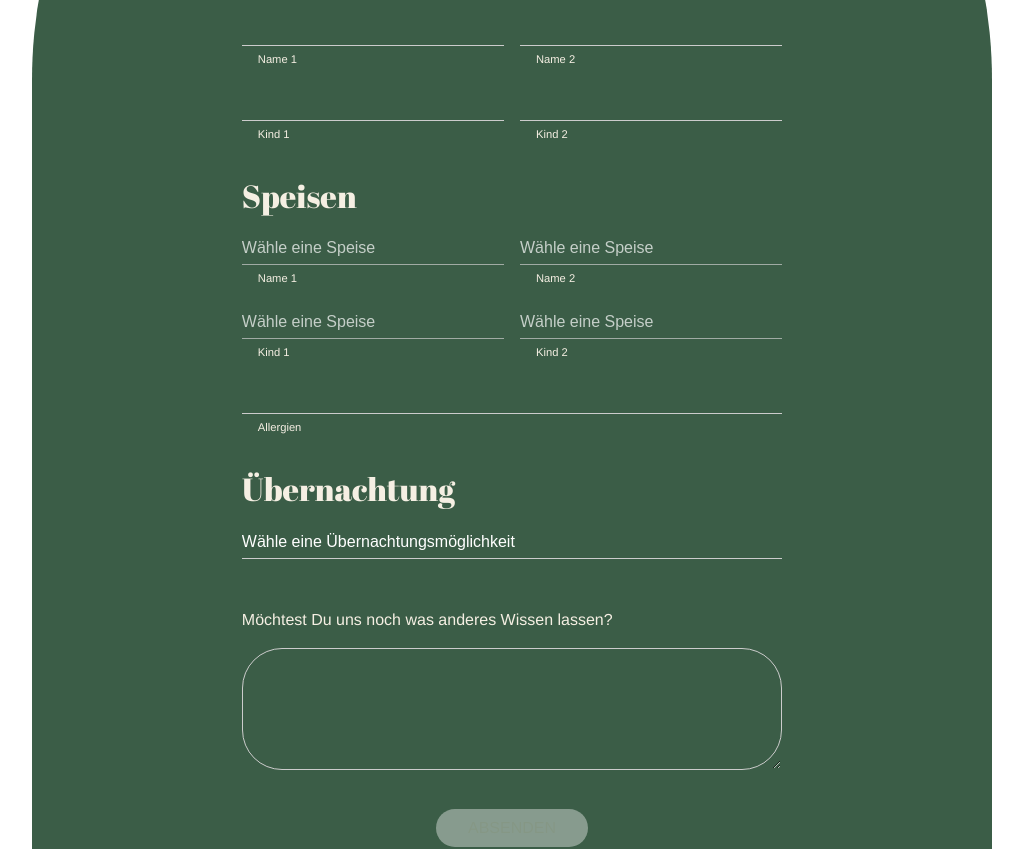
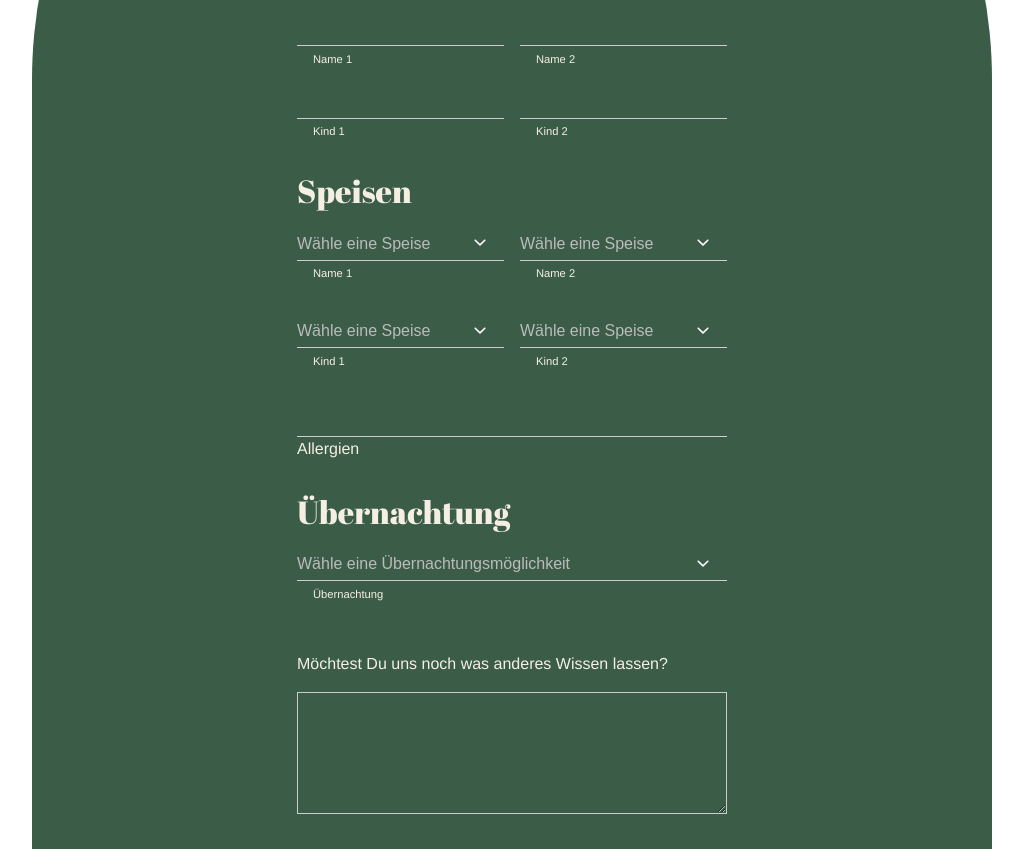
Before and after one commit to aaronbullinger/weddingCake, a Vue app in the folder wedding-jaron/: page /rueckmeldung in a window 1280 px wide. Shown: the part 960-1809 px from the top of the page, without its empty margins (128-1151 px from the left). Built offline with nearby package versions, Linux system fonts and the light colour scheme.

Commit message:
Style Formular

```diff
--- a/wedding-jaron/src/components/rueckmeldung/Formular.vue
+++ b/wedding-jaron/src/components/rueckmeldung/Formular.vue
@@ -15,87 +15,127 @@
           <div class="row">
             <div class="input-group">
               <input v-model="form.name1" placeholder="" />
-              <label class="input-label">Name 1</label>
+              <label>Name 1</label>
             </div>
             <div class="input-group">
               <input v-model="form.name2" placeholder="" />
-              <label class="input-label">Name 2</label>
+              <label>Name 2</label>
             </div>
           </div>
           <div class="row">
             <div class="input-group">
               <input v-model="form.kind1" placeholder="" />
-              <label class="input-label">Kind 1</label>
+              <label>Kind 1</label>
             </div>
             <div class="input-group">
               <input v-model="form.kind2" placeholder="" />
-              <label class="input-label">Kind 2</label>
+              <label>Kind 2</label>
             </div>
           </div>
         </div>
       </section>
 
+      <!-- Speisen -->
       <section>
         <h2>Speisen</h2>
         <div class="speisen">
-          <div :style="{ color: !form.kind1 ? '#bbb' : 'inherit' }">
-            <select id="speise1" :disabled="!form.name1" v-model="form.speise1">
+          <div class="dropdown-wrapper" :style="{ color: !form.kind1 ? '#bbb' : 'inherit' }">
+            <select
+              id="speise1"
+              v-model="form.speise1"
+              @mousedown="handleDropdownClick('speise1', $event)"
+              :class="{ 'disabled-style': !form.name1 }"
+            >
               <option disabled value="">Wähle eine Speise</option>
               <option value="Fleisch">Fleisch</option>
               <option value="Vegetarisch">Vegetarisch</option>
               <option value="Fisch">Fisch</option>
               <option value="Vegan">Vegan</option>
             </select>
+            <i class="dropdown-icon"><font-awesome-icon :icon="['fas', 'chevron-down']" /></i>
             <label for="speise1">{{ form.name1 ? form.name1 : 'Name 1' }}</label>
           </div>
-          <div :style="{ color: !form.kind1 ? '#bbb' : 'inherit' }">
-            <select id="speise2" :disabled="!form.name2" v-model="form.speise2">
+
+          <div class="dropdown-wrapper" :style="{ color: !form.kind1 ? '#bbb' : 'inherit' }">
+            <select
+              id="speise2"
+              v-model="form.speise2"
+              @mousedown="handleDropdownClick('speise2', $event)"
+              :class="{ 'disabled-style': !form.name2 }"
+            >
               <option disabled value="">Wähle eine Speise</option>
               <option value="Fleisch">Fleisch</option>
               <option value="Vegetarisch">Vegetarisch</option>
               <option value="Fisch">Fisch</option>
               <option value="Vegan">Vegan</option>
             </select>
+            <i class="dropdown-icon"><font-awesome-icon :icon="['fas', 'chevron-down']" /></i>
             <label for="speise2">{{ form.name2 ? form.name2 : 'Name 2' }}</label>
           </div>
-          <div :style="{ color: !form.kind1 ? '#bbb' : 'inherit' }">
-            <select id="speise3" :disabled="!form.kind1" v-model="form.speise3">
+
+          <div class="dropdown-wrapper" :style="{ color: !form.kind1 ? '#bbb' : 'inherit' }">
+            <select
+              id="speise3"
+              v-model="form.speise3"
+              @mousedown="handleDropdownClick('speise3', $event)"
+              :class="{ 'disabled-style': !form.kind1 }"
+            >
               <option disabled value="">Wähle eine Speise</option>
               <option value="Fleisch">Fleisch</option>
               <option value="Vegetarisch">Vegetarisch</option>
               <option value="Fisch">Fisch</option>
               <option value="Vegan">Vegan</option>
             </select>
+            <i class="dropdown-icon"><font-awesome-icon :icon="['fas', 'chevron-down']" /></i>
             <label for="speise3">{{ form.kind1 ? form.kind1 : 'Kind 1' }}</label>
           </div>
-          <div :style="{ color: !form.kind2 ? '#bbb' : 'inherit' }">
-            <select id="speise4" :disabled="!form.kind2" v-model="form.speise4">
+
+          <div class="dropdown-wrapper" :style="{ color: !form.kind2 ? '#bbb' : 'inherit' }">
+            <select
+              id="speise4"
+              v-model="form.speise4"
+              @mousedown="handleDropdownClick('speise4', $event)"
+              :class="{ 'disabled-style': !form.kind2 }"
+            >
               <option disabled value="">Wähle eine Speise</option>
               <option value="Fleisch">Fleisch</option>
               <option value="Vegetarisch">Vegetarisch</option>
               <option value="Fisch">Fisch</option>
               <option value="Vegan">Vegan</option>
             </select>
+            <i class="dropdown-icon"><font-awesome-icon :icon="['fas', 'chevron-down']" /></i>
             <label for="speise4">{{ form.kind2 ? form.kind2 : 'Kind 2' }}</label>
           </div>
         </div>
 
         <div class="allergien">
-          <input v-model="form.allergien" />
-          <label class="allergien-label" for="allergien">Allergien</label>
+          <input v-model="form.allergien" id="allergien" />
+          <label for="allergien">Allergien</label>
         </div>
-
       </section>
 
+      <!-- Übernachtung -->
       <section>
         <h2>Übernachtung</h2>
         <div class="uebernachtung">
-          <select  v-model="form.uebernachtung">
+          <div
+            class="dropdown-wrapper"
+            :style="{ color: !isAnyNameFilled ? '#bbb' : 'inherit' }"
+          >
+            <select
+              v-model="form.uebernachtung"
+              :class="{ 'disabled-style': !isAnyNameFilled }"
+              @mousedown="handleDropdownClick('uebernachtung', $event)"
+              id="uebernachtung"
+            >
               <option disabled value="">Wähle eine Übernachtungsmöglichkeit</option>
               <option value="Zuhause">Übernachtung zu Hause</option>
               <option value="Camping">Campen vor Ort</option>
               <option value="Hotel">Übernachtung im Hotel (Bitte selbst reservieren)</option>
             </select>
+            <i class="dropdown-icon"><font-awesome-icon :icon="['fas', 'chevron-down']" /></i>
+            <label for="uebernachtung">Übernachtung</label>
+          </div>
         </div>
       </section>
 
@@ -115,6 +155,7 @@
         Absenden
       </button>
     </form>
+
     <!-- Pop-up Overlay -->
     <div
       v-if="submitMessage"
@@ -155,10 +196,9 @@ export default {
   },
   methods: {
     async handleSubmit() {
-// Sicherheits-Check: Formular wirklich gültig?
       if (!this.isFormValid) {
         this.submitStatus = 'error';
-  this.submitMessage = 'Oh Oh. Bitte fülle entsprechende Felder aus.Bisher hast du etwas vergessen?';
+        this.submitMessage = 'Oh Oh. Es sieht so aus, als hättest du noch nicht alle Felder ausgefüllt.';
         return;
       }
 
@@ -186,7 +226,6 @@ try {
 
         this.submitStatus = 'success';
         this.submitMessage = 'Juhuuu! Wir freuen uns.';
-
         this.resetForm();
       } catch (error) {
         console.error(error);
@@ -208,31 +247,62 @@ try {
         nachricht: ''
       };
     },
-  // neue Methode zum Schließen
+    handleDropdownClick(nameField: keyof typeof this.form, event: MouseEvent) {
+      const nameRequiredMap: Record<string, keyof typeof this.form> = {
+        speise1: 'name1',
+        speise2: 'name2',
+        speise3: 'kind1',
+        speise4: 'kind2',
+        uebernachtung: 'name1', // prüfen wir über isAnyNameFilled
+      };
+      const requiredField = nameRequiredMap[nameField];
+
+      // Übernachtung: mindestens ein Name
+      if (nameField === 'uebernachtung' && !this.isAnyNameFilled) {
+        event.preventDefault();
+        this.submitStatus = 'error';
+        this.submitMessage =
+          'Bitte trage zuerst mindestens einen Namen ein, damit wir wissen, für wen die Übernachtung ist.';
+        return false;
+      }
+
+      // Speisen: spezielles Namensfeld prüfen
+      if (['speise1','speise2','speise3','speise4'].includes(nameField) && !this.form[requiredField]) {
+        event.preventDefault();
+        this.submitStatus = 'error';
+        this.submitMessage =
+          'Bitte trage zuerst einen Namen für dieses Feld ein, damit wir wissen, für wen die Speise ist.';
+        return false;
+      }
+
+      return true; // Dropdown öffnet sich normal
+    },
     closePopup() {
       this.submitMessage = '';
     }
   },
-
   watch: {
     submitMessage(val) {
       document.body.style.overflow = val ? 'hidden' : '';
     }
   },
-
   computed: {
     isFormValid(): boolean {
-    // Pflichtfelder
       if (!this.form.name1) return false;
       if (!this.form.uebernachtung) return false;
-
-    // Speise nur nötig, wenn Name existiert
       if (this.form.name1 && !this.form.speise1) return false;
       if (this.form.name2 && !this.form.speise2) return false;
       if (this.form.kind1 && !this.form.speise3) return false;
       if (this.form.kind2 && !this.form.speise4) return false;
-
       return true;
+    },
+    isAnyNameFilled(): boolean {
+      return !!(
+        this.form.name1 ||
+        this.form.name2 ||
+        this.form.kind1 ||
+        this.form.kind2
+      );
     }
   }
 };
@@ -240,7 +310,6 @@ computed: {
 
 <style scoped lang="scss">
 .background-card {
-  // Mobile - Vollbreite mit perfekter Zentrierung
   @media (max-width: 768px) {
     width: 100vw;
     margin-left: calc(50% - 50vw);
@@ -255,14 +324,8 @@ computed: {
 }
 
 .description {
-  // Mobile description
-  @media (max-width: 768px) {
-    margin-bottom: 3rem;
-  }
-
-  @media (max-width: 480px) {
-    margin-bottom: 2rem;
-  }
+  @media (max-width: 768px) { margin-bottom: 3rem; }
+  @media (max-width: 480px) { margin-bottom: 2rem; }
 }
 
 .formular {
@@ -270,15 +333,8 @@ computed: {
   margin: 2rem auto;
   font-family: Helvetica, sans-serif;
 
-  // Mobile formular
-  @media (max-width: 768px) {
-    max-width: 100%;
-    margin: 1rem auto;
-  }
-
-  @media (max-width: 480px) {
-    margin: 0.5rem auto;
-  }
+  @media (max-width: 768px) { max-width: 100%; margin: 1rem auto; }
+  @media (max-width: 480px) { margin: 0.5rem auto; }
 }
 
 p {
@@ -286,16 +342,8 @@ p {
   font-size: 1rem;
   margin-bottom: 2rem;
 
-  // Mobile
-  @media (max-width: 768px) {
-    font-size: 0.8rem;
-    margin-bottom: 3rem;
-  }
-
-  @media (max-width: 480px) {
-    font-size: 0.75rem;
-    margin-bottom: 2rem;
-  }
+  @media (max-width: 768px) { font-size: 0.8rem; margin-bottom: 3rem; }
+  @media (max-width: 480px) { font-size: 0.75rem; margin-bottom: 2rem; }
 }
 
 h2 {
@@ -305,62 +353,48 @@ h2 {
   font-family: Abril Fatface, serif;
   color: $sandstein-color;
 
-  // Mobile
-  @media (max-width: 768px) {
-    font-size: 1.6rem;
-    margin: 1.5rem 0 0.8rem 0;
+  @media (max-width: 768px) { font-size: 1.6rem; margin: 1.5rem 0 0.8rem 0; }
+  @media (max-width: 480px) { font-size: 1.4rem; margin: 1rem 0 0.6rem 0; }
 }
 
-  @media (max-width: 480px) {
-    font-size: 1.4rem;
-    margin: 1rem 0 0.6rem 0;
-  }
-}
-
+/* ----------------------------
+   Reihen / Inputs
+---------------------------- */
 .personen .row {
   display: flex;
   flex-direction: row;
   gap: 1rem;
   padding-bottom: 1rem;
 
-  // Mobile - Stack vertically
-  @media (max-width: 768px) {
-    flex-direction: column;
-    gap: 0.8rem;
+  @media (max-width: 768px) { flex-direction: column; gap: 0.8rem; }
+  @media (max-width: 480px) { gap: 0.6rem; }
 }
 
-  @media (max-width: 480px) {
-    gap: 0.6rem;
-  }
-}
+.personen .row:last-child { padding-bottom: 0; }
+.personen .input-group { flex: 1 1 0; }
 
-.personen .row:last-child {
-  padding-bottom: 0;
-}
-
-.personen .input-group {
-  flex: 1 1 0;
-}
-
-.personen .input-label {
+/* ----------------------------
+   Einheitliches Label Styling für Inputs & Dropdowns
+---------------------------- */
+.input-group label,
+.dropdown-wrapper label {
+  display: block;
   margin-top: 0.3rem;
   padding-left: 1rem;
   font-size: 0.7rem;
-
-  // Mobile
-  @media (max-width: 768px) {
-    font-size: 0.7rem;
+  color: $sandstein-color;
+  font-family: inherit;
 }
 
-  @media (max-width: 480px) {
-    font-size: 0.7rem;
-  }
+/* Textarea spezielles Label */
+.label-textarea {
+  font-size: 1rem;
+  margin: 3rem 0 1rem 0;
 }
 
-.personen .input-group input {
-  width: 100%;
-}
-
+/* ----------------------------
+   Speisen Grid
+---------------------------- */
 .speisen {
   display: grid;
   grid-template-columns: 1fr 1fr;
@@ -368,213 +402,139 @@ h2 {
   gap: 1rem;
   margin-bottom: 1rem;
 
-  // Mobile - Single column
-  @media (max-width: 768px) {
-    grid-template-columns: 1fr;
-    gap: 0.8rem;
+  @media (max-width: 768px) { grid-template-columns: 1fr; gap: 0.8rem; }
+  @media (max-width: 480px) { gap: 0.6rem; }
 }
 
-  @media (max-width: 480px) {
-    gap: 0.6rem;
-  }
+/* ----------------------------
+   Übernachtung
+---------------------------- */
+.uebernachtung {
+  font-size: 0.7rem;
+  margin-bottom: 2rem;
+
+  @media (max-width: 768px) { margin-bottom: 1.5rem; }
+  @media (max-width: 480px) { margin-bottom: 1rem; }
 }
 
-.speisen label {
-  margin-top: 0.3rem;
-  padding-left: 1rem;
-  font-size: 0.7rem;
-  color: $sandstein-color;
+/* ----------------------------
+   Inputs, Selects, Textarea
+---------------------------- */
+input,
+select,
+textarea {
+  background: transparent;
+  border: none;
+  border-bottom: 1px solid #ccc;
+  border-radius: 0;
+  padding: 0.5rem 0;
+  font-size: 1rem;
+  color: white;
+  outline: none;
+  caret-color: white;
 
-  // Mobile
-  @media (max-width: 768px) {
-    font-size: 0.8rem;
-  }
-
-  @media (max-width: 480px) {
-    font-size: 0.75rem;
-  }
-}
-
-.allergien-label {
-  margin-top: 0.3rem;
-  padding-left: 1rem;
-  font-size: 0.7rem;
-
-  // Mobile
-  @media (max-width: 768px) {
-    font-size: 0.8rem;
-  }
-
-  @media (max-width: 480px) {
-    font-size: 0.75rem;
-  }
-}
-
-.uebernachtung {
-  margin-bottom: 2rem;
-
-  // Mobile
-  @media (max-width: 768px) {
-    margin-bottom: 1.5rem;
-  }
-
-  @media (max-width: 480px) {
-    margin-bottom: 1rem;
-  }
-}
-
-.nachricht label {
-  margin-top: 0.3rem;
-  padding-left: 1rem;
-  font-size: 0.7rem;
-
-  // Mobile
-  @media (max-width: 768px) {
-    font-size: 0.8rem;
-    padding-left: 0;
-    display: block;
-    margin-bottom: 0.5rem;
-  }
-
-  @media (max-width: 480px) {
-    font-size: 0.75rem;
-  }
-}
-
-.label-textarea {
-  font-size: 1rem;
-  margin: 3rem 0 1rem 0;
-}
-
-// Mobile input styling
-input, select {
-  background: transparent;   // Hintergrund transparent
-  border: none;              // alle Ränder entfernen
-  border-bottom: 1px solid #ccc; // nur untere Kontur
-  border-radius: 0;          // Rundung entfernen
-  padding: 0.5rem 0;         // vertikales Padding
-  font-size: 1rem;
-  outline: none;             // keine Standard-Focus-Outline
-  caret-color: white; /* Cursor weiß */
-  color: white;
-
-  input:focus,
-  select:focus {
-    border-bottom: 1px solid #ccc;    // bleibt unverändert
-    outline: none;                     // keine Focus-Umrandung
-    box-shadow: none;
-    caret-color: white;            // Cursor weiß im Focus                 // keine Schatten
-  }
-
-  // Mobile
-  @media (max-width: 768px) {
-    font-size: 0.7rem;
-    padding: 0.5rem 0.8rem;
-  }
-
-  @media (max-width: 480px) {
-    font-size: 0.7rem;
-    padding: 0.4rem 0.6rem;
-  }
-}
-
-select {
-  background: transparent;       // transparent
-  color: white;                  // Schriftfarbe
-  border: none;                  // alle Ränder entfernen
-  border-bottom: 1px solid #ccc; // nur Unterkante
-  border-radius: 0;              // keine Rundung
-  padding: 0.5rem 0;             // vertikales Padding
-  font-size: 1rem;
-  appearance: none;              // entfernt Standard-Pfeil
-  -webkit-appearance: none;
-  -moz-appearance: none;
-  outline: none;                 // keine Focus-Outline
-  caret-color: white;            // Cursor weiß
-  cursor: pointer; // <-- Cursor bei hover
-}
-
-/* Focus bleibt unverändert */
-select:focus {
+  &:focus,
+  &:active {
     border-bottom: 1px solid #ccc;
     outline: none;
     box-shadow: none;
     caret-color: white;
   }
 
+  @media (max-width: 768px) { font-size: 0.7rem; padding: 0.5rem 0.8rem; }
+  @media (max-width: 480px) { font-size: 0.7rem; padding: 0.4rem 0.6rem; }
+}
+
+/* Textarea Extras */
 textarea {
   resize: vertical;
   width: 100%;
   padding: 1.5rem 1.25rem;
-  font-size: 1rem;
-  border: 1px solid #ccc;      // kompletter Rahmen
-  background: transparent;
-  color: white;
-  outline: none;                // keine Focus-Outline
-  caret-color: white;
+  border: 1px solid #ccc;
 
   &:focus {
-    border-color: white;        // Rahmen beim Fokus hervorheben
-    box-shadow: 0 0 0 2px rgba(255, 255, 255, 0.2); // optional leichter Glow
+    border-color: white;
+    box-shadow: 0 0 0 2px rgba(255,255,255,0.2);
   }
 
-  // Mobile Anpassung
+  @media (max-width: 768px) { min-height: 3rem; padding: 0.5rem 0.6rem; }
+  @media (max-width: 480px) { padding: 0.4rem 0.5rem; }
+}
+
+/* ----------------------------
+   Selects spezielle Anpassungen
+---------------------------- */
+select {
+  appearance: none;
+  -webkit-appearance: none;
+  -moz-appearance: none;
+  cursor: pointer;
+  padding-right: 2rem; // Platz für Pfeil
+}
+
+/* ----------------------------
+   Dropdown Wrapper & Icon
+---------------------------- */
+.dropdown-wrapper {
+  position: relative;
+  font-size: 0.7rem;
+  margin-bottom: 1rem;
+}
+
+.dropdown-icon {
+  position: absolute;
+  right: 0.5rem;
+  top: 50%;
+  margin: -0.75rem 0.5rem -0.5rem 0rem;
+  transform: translateY(-50%);
+  pointer-events: none;
+  color: white;
+  font-size: 0.8rem;
+
   @media (max-width: 768px) {
-    min-height: 3rem;
-    padding: 0.5rem 0.6rem;
+    font-size: 0.7rem;
+    right: 0.4rem;
   }
 
   @media (max-width: 480px) {
-    padding: 0.4rem 0.5rem;
+    font-size: 0.6rem;
+    right: 0.3rem;
   }
 }
 
+/* ----------------------------
+   Button
+---------------------------- */
 button {
   display: block;
   margin: 2rem auto 5rem auto;
   text-transform: uppercase;
 
-  // Mobile
-  @media (max-width: 768px) {
-    margin: 1.5rem auto 3rem auto;
-    padding: 0.5rem 1.5rem;
-    font-size: 0.7rem;
+  @media (max-width: 768px) { margin: 1.5rem auto 3rem auto; padding: 0.5rem 1.5rem; font-size: 0.7rem; }
+  @media (max-width: 480px) { margin: 1rem auto 2rem auto; padding: 0.4rem 1.2rem; font-size: 0.8rem; }
 }
 
-  @media (max-width: 480px) {
-    margin: 1rem auto 2rem auto;
-    padding: 0.4rem 1.2rem;
-    font-size: 0.8rem;
-  }
-}
-
-/* ----------------------------
-   Button deaktiviert
----------------------------- */
 button.disabled {
   opacity: 0.4;
   cursor: not-allowed;
 }
 
 /* ----------------------------
-   Overlay für Pop-up
+   Overlay / Popup
 ---------------------------- */
 .overlay {
   position: fixed;
   inset: 0;
-  background: rgba($sandstein-color, 0.5); // 20% Deckkraft
-  backdrop-filter: blur(4px);      /* unscharfer Hintergrund */
+  background: rgba($sandstein-color, 0.5);
+  backdrop-filter: blur(4px);
   display: flex;
   justify-content: center;
   align-items: center;
   z-index: 9999;
 }
 
-/* ----------------------------
-   Pop-up Box
----------------------------- */
-.popup {         /* Hintergrundfarbe */
-  padding: 5rem 1.5rem 1rem 1.5rem;       /* Innenabstand */
+.popup {
+  padding: 5rem 1.5rem 1rem 1.5rem;
   max-width: 400px;
   width: 90%;
   text-align: center;
@@ -584,20 +544,13 @@ button.disabled {
   line-height: 1.5;
   display: flex;
   flex-direction: column;
-  justify-content: center;    /* vertikal zentrieren */
+  justify-content: center;
   align-items: center;
 }
 
-/* Textfarbe nach Status */
-.popup.success {
-  background: $waldgruen-color; /* dunkles grün */
-}
+.popup.success { background: $waldgruen-color; }
+.popup.error { background: #e58e01; }
 
-.popup.error {
-  background: #e58e01;
-}
-
-/* Close Button */
 .close-btn {
   position: absolute;
   top: 0.5rem;
@@ -606,7 +559,6 @@ button.disabled {
   background: transparent;
   font-size: 1.2rem;
   cursor: pointer;
-  padding: 0.5;
   line-height: 1;
 }
 
@@ -614,13 +566,16 @@ button.disabled {
    Animation
 ---------------------------- */
 @keyframes scaleIn {
-  from {
-    opacity: 0;
-    transform: scale(0.95);
+  from { opacity: 0; transform: scale(0.95); }
+  to { opacity: 1; transform: scale(1); }
 }
-  to {
-    opacity: 1;
-    transform: scale(1);
-  }
+
+/* ----------------------------
+   Disabled Style für Dropdowns
+---------------------------- */
+.disabled-style {
+  color: #bbb;
+  cursor: auto;
+  pointer-events: auto;
 }
 </style>
```
Lines whose indentation alone changed are shown as unchanged.
